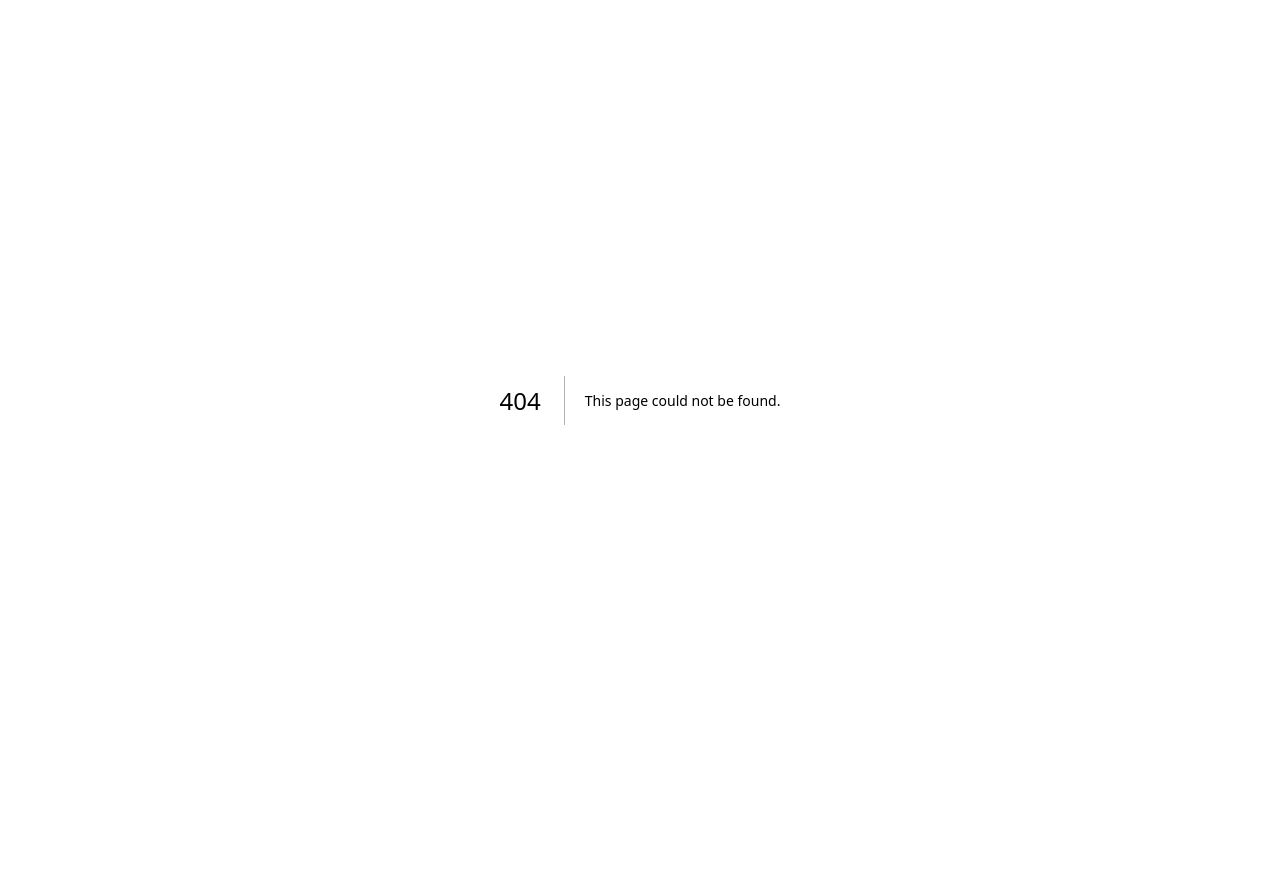
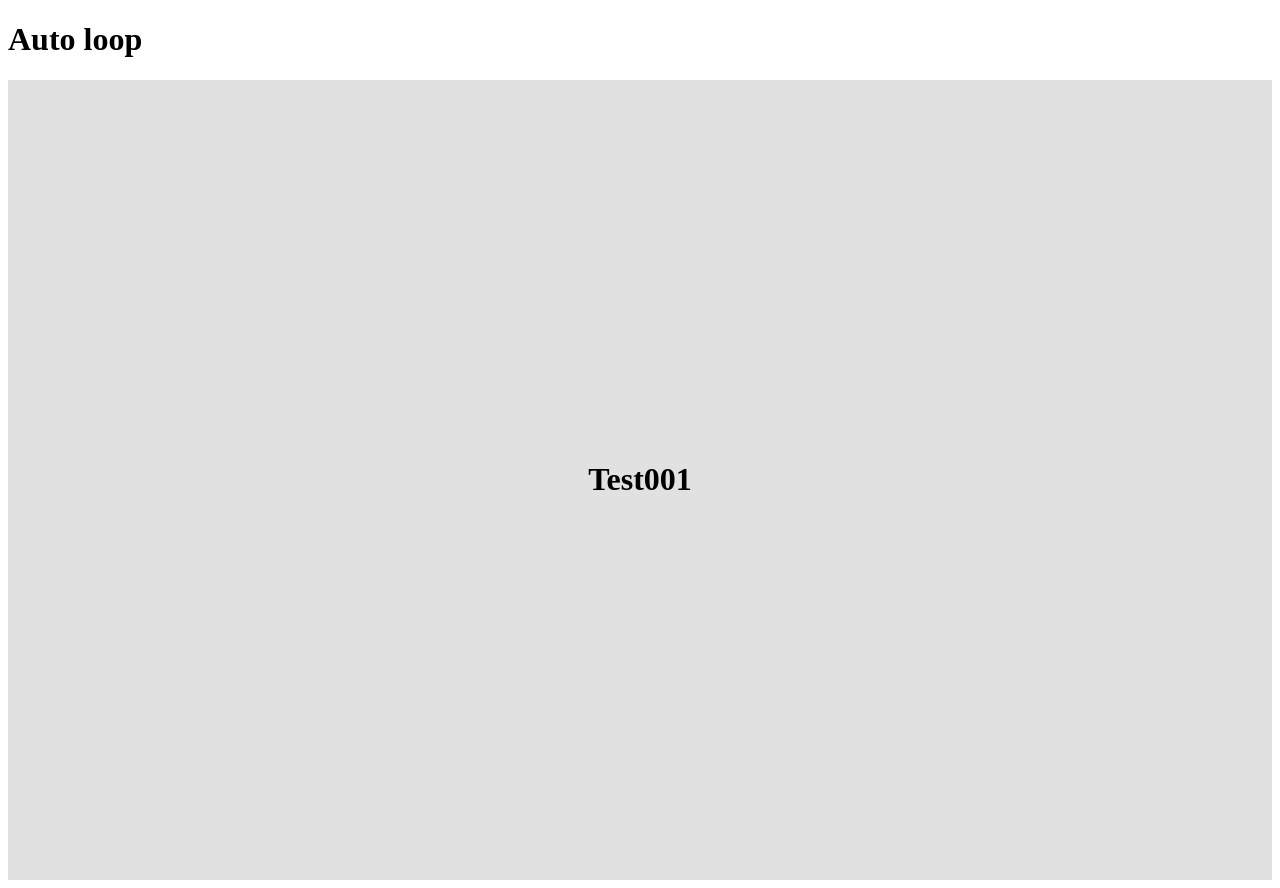
Before and after one commit to WachirawitV-code/chat-web, a Next.js app in the folder chat-web/: page /pagetest in a window 1280 px wide. Before the commit this address had no page. Before the commit the page ends 800 px from the top, so only its background shows below. Built offline with nearby package versions, Linux system fonts and the light colour scheme.

Commit message:
carousel

```diff
--- /dev/null
+++ b/chat-web/src/app/pagetest/ImageCarousel.module.css
@@ -0,0 +1,30 @@
+.carousel {
+  display: flex;
+  overflow: hidden;
+  width: 100%;
+  position: relative;
+  background-color: rgb(225, 225, 225);
+  height: 100vh; /* 100% ของความสูงของหน้า */
+}
+
+.slide {
+  flex: 0 0 100%;
+  transition: opacity 1s;
+  opacity: 0;
+  display: flex;
+  justify-content: center;
+  align-items: center;
+  height: 100%;
+  width: 100%;
+  position: absolute;
+}
+
+.in {
+  opacity: 1;
+  transition: opacity 1s;
+}
+
+.out {
+  opacity: 0;
+  transition: opacity 1s;
+}
--- /dev/null
+++ b/chat-web/src/app/pagetest/ImageCarousel.tsx
@@ -0,0 +1,48 @@
+import { useState, useEffect } from 'react';
+import styles from './ImageCarousel.module.css';
+
+const pageIndex = [
+  { id: 0, topic: "Test000" },
+  { id: 1, topic: "Test001" },
+  { id: 2, topic: "Test002" },
+  { id: 3, topic: "Test003" },
+];
+
+const ImageCarousel = () => {
+  const [currentIndex, setCurrentIndex] = useState(0);
+
+  useEffect(() => {
+    let timeout:any;
+    console.log(currentIndex)
+
+    const nextSlide = () => {
+      setCurrentIndex((currentIndex + 1) % pageIndex.length);
+    };
+
+    const startAutoPlay = () => {
+      timeout = setTimeout(() => {
+        nextSlide();
+        startAutoPlay();
+      }, 3000);
+    };
+
+    startAutoPlay();
+
+    return () => clearTimeout(timeout);
+  }, [currentIndex]);
+
+  return (
+    <div className={styles.carousel}>
+      {pageIndex.map((page, index) => (
+        <div
+          key={page.id}
+          className={`${styles.slide} ${index === currentIndex ? styles.in : styles.out}`}
+        >
+          <h1>{page.topic}</h1>
+        </div>
+      ))}
+    </div>
+  );
+};
+
+export default ImageCarousel;
--- /dev/null
+++ b/chat-web/src/app/pagetest/layout.tsx
@@ -0,0 +1,7 @@
+"use client";
+
+const pagetest = ({ children }: { children: React.ReactNode }) => {
+  return <main>{children}</main>;
+};
+
+export default pagetest;
--- /dev/null
+++ b/chat-web/src/app/pagetest/page.tsx
@@ -0,0 +1,21 @@
+"use client";
+import Head from "next/head";
+import ImageCarousel from "./ImageCarousel";
+
+const Home: React.FC = () => {
+  return (
+    <div>
+      <Head>
+        <title>Image Carousel</title>
+      </Head>
+      <main>
+        <div>
+          <h1>Auto loop</h1>
+        </div>
+        <ImageCarousel />
+      </main>
+    </div>
+  );
+};
+
+export default Home;
```
Also changed, not shown: 1 other file (tests, documents, lock files or other folders).
